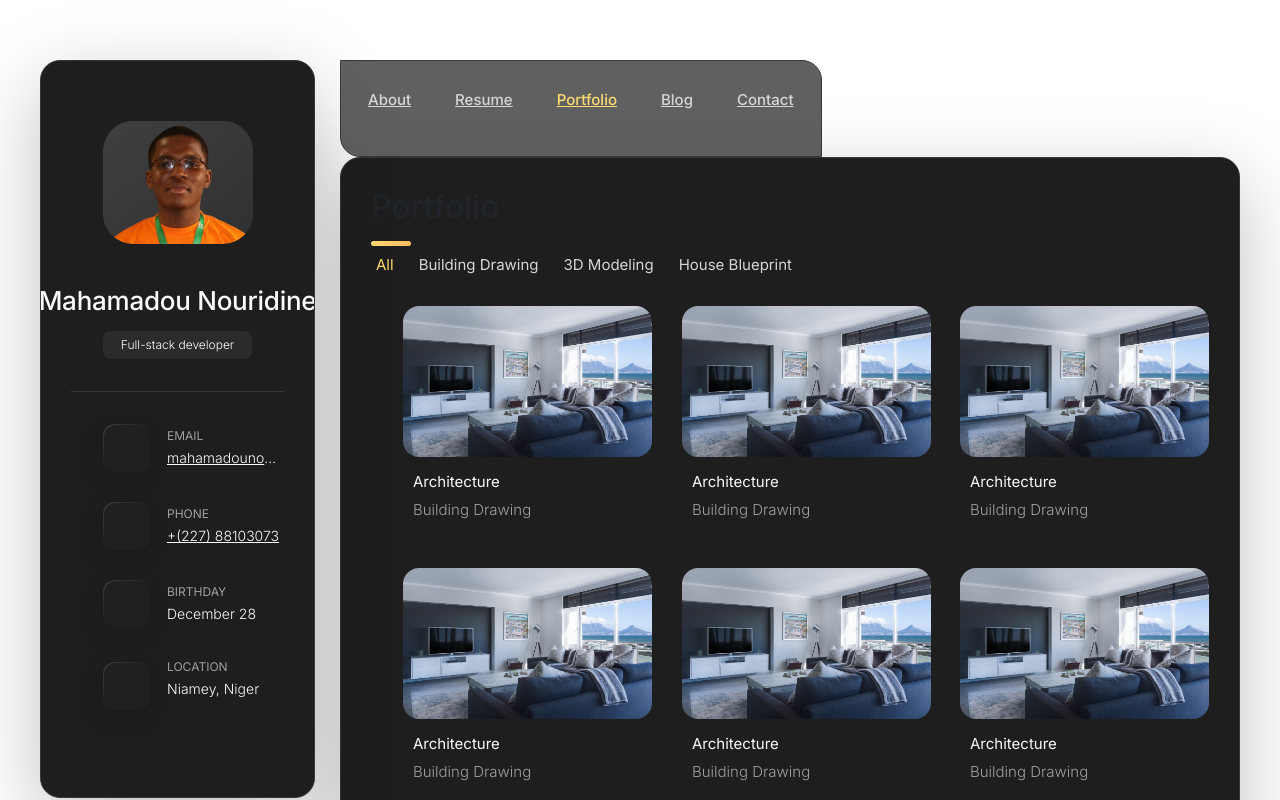
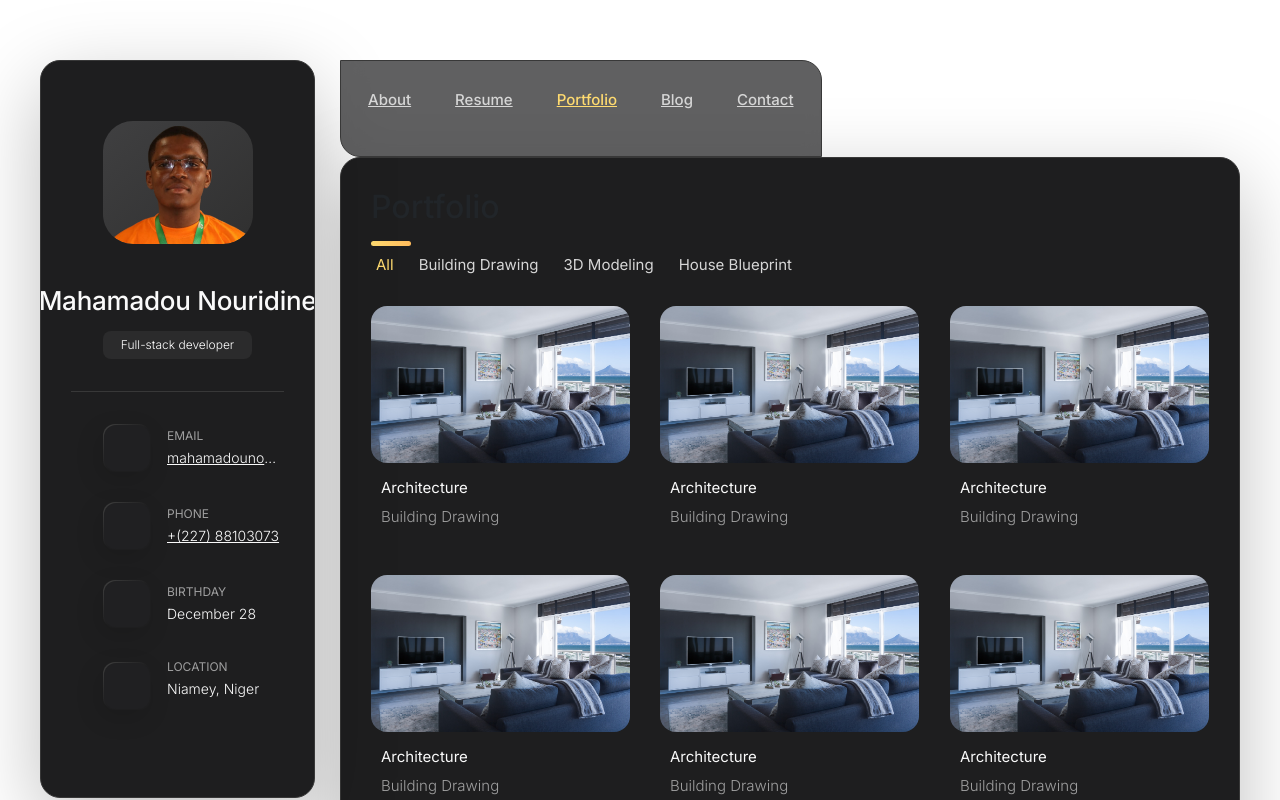
Before and after one commit to Mahamadou-Nouridine/personal-portfolio, a Next.js app: page /portfolio in a window 1280 px wide. Shown: the top 800 px of the page. Built offline with nearby package versions, Linux system fonts and the light colour scheme.

Commit message:
Center project items

```diff
--- a/src/app/portfolio/components/PortfolioItem.jsx
+++ b/src/app/portfolio/components/PortfolioItem.jsx
@@ -8,7 +8,7 @@ const PortfolioItem = ({hadleShow}) => {
       data-filter-item
       data-category="building drawing"
     >
-      <div href="#">
+      <div >
         <figure className="project-img">
           <div onClick={hadleShow} style={{cursor: "pointer"}} className="project-item-icon-box">
             <ion-icon name="eye-outline"></ion-icon>
--- a/src/app/portfolio/page.js
+++ b/src/app/portfolio/page.js
@@ -1,7 +1,6 @@
 'use client'
 import React, { useState } from "react";
 import PortfolioModal from "../components/PortfolioModal.jsx"
-import { Image } from "react-bootstrap";
 import PortfolioItem from './components/PortfolioItem.jsx'
 
 const Portfolio = () => {
@@ -66,7 +65,7 @@ const Portfolio = () => {
           </ul>
         </div>
 
-        <ul className="project-list">
+        <ul className="project-list p-0">
           {new Array(10).fill(1).map(el => <PortfolioItem hadleShow={hadleShow} key={el} />)}
         </ul>
       </section>
```
